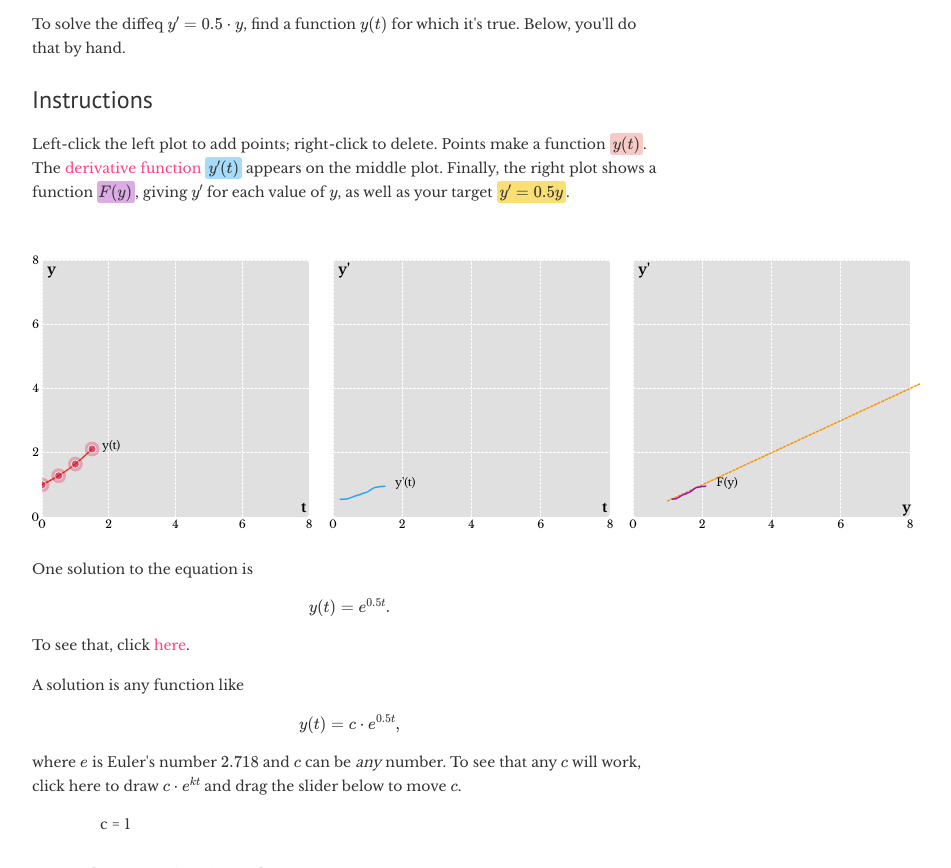
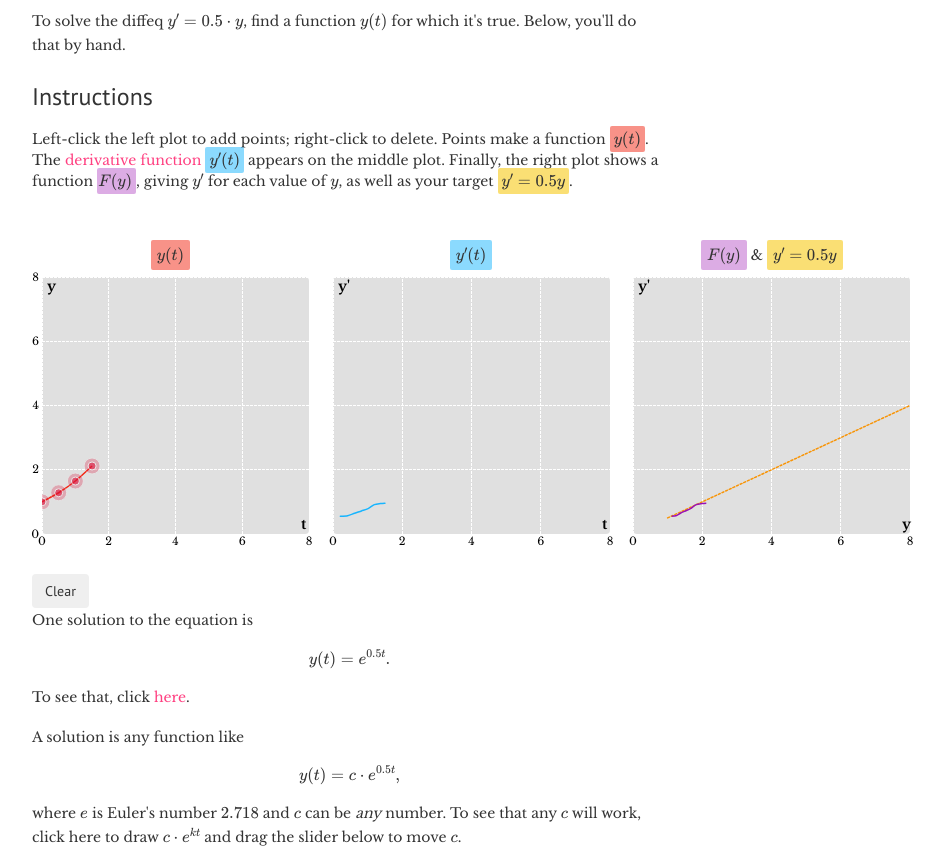
Before and after one commit to lewis500/diffold, a website: page index.html in a window 1280 px wide. Shown: the part 1704-2572 px from the top of the page, without its empty margins (53-1004 px from the left). Drawn offline with nearby package versions, Linux system fonts and the light colour scheme; some packages are replaced by stand-ins of ours.

Commit message:
added titles. fixed margins.

```diff
--- a/index.html
+++ b/index.html
@@ -13,7 +13,6 @@
 <script src="bower_components/lodash/lodash.min.js"></script>
 <script src='bower_components/nouislider/distribute/jquery.nouislider.all.min.js'></script>
 <link href='bower_components/nouislider/distribute/jquery.nouislider.pips.min.css'></link>
-<!-- <link href='bower_components/nouislider/distribute/jquery.nouislider.min.css'></link> -->
 
 <script type="text/x-mathjax-config">
   MathJax.Hub.Config({ tex2jax: { inlineMath: [['$','$'], ['\\(','\\)']], skipTags: ["script","noscript","style","textarea","code"] } });
@@ -48,7 +47,7 @@
     <p>You're probably used to regular old equations like $ t^2 +t = 2 $. Here, "solving the equation" means finding numbers that make the statement true. Below, change $ t $ until it's true that $ t^2 + t = 2 $.</p>
   </div>
   <div class='clearfix'></div>
-  <div class='col-xs-4 shadow-z-1'>
+  <div class='col-xs-4 shadow-z-1 plot'>
     <div quad-fun-der></div>
   </div>
   <div class='clearfix'></div>
@@ -65,8 +64,8 @@
     <p>It says, "The rate-of-change of $y$ is a multiple of $y$." Here is that fact plotted out for $k=.5$.</p>
   </div>
   <div class='clearfix'></div>
-  <div ng-controller="expCtrl as E" class='shadow-z-1 col-xs-4' style='padding: 20px;'>
-    <p class='jaxTitle' >$$y' = 0.5 \cdot y$$</p>
+  <div ng-controller="expCtrl as E" class='shadow-z-1 col-xs-4 plot' style='padding: 20px;'>
+    <p class='jaxTitle'>$$y' = 0.5 \cdot y$$</p>
     <div dy-der class='shadow-z-2' style='padding: 5px;'></div>
   </div>
   <div class='clearfix'></div>
@@ -74,18 +73,24 @@
   <div class='col-xs-7'>
     <p>To solve the diffeq $y' = 0.5 \cdot y$, find a function $y(t)$ for which it's true. Below, you'll do that by hand.</p>
     <h4>Instructions</h4>
-    <p>Left-click the left plot to add points; right-click to delete. Points make a function <span class="hi y">$y(t)$</span>. The <a href="http://en.wikipedia.org/wiki/Derivative#The_derivative_as_a_function">derivative function</a> <span class='hi yprime'>$y'(t)$</span> appears on the middle plot. Finally, the right plot shows a function <span class='hi F'>$F(y)$</span>, giving $y'$ for each value of $y$, as well as your target <span class='hi tar'>$y'=0.5y$</span>. </p>
+    <p style='line-height: 1.5em;'>Left-click the left plot to add points; right-click to delete. Points make a function <span class="hi y">$y(t)$</span>. The <a href="http://en.wikipedia.org/wiki/Derivative#The_derivative_as_a_function">derivative function</a> <span class='hi yprime'>$y'(t)$</span> appears on the middle plot. Finally, the right plot shows a function <span class='hi F'>$F(y)$</span>, giving $y'$ for each value of $y$, as well as your target <span class='hi tar'>$y'=0.5y$</span>. </p>
   </div>
   <div ng-controller="expCtrl as E">
+    <!--     <div class='row col-xs-10 shadow-z-1 expFun' style='padding: 20px;'>
+
+    </div> -->
     <div class='row col-xs-10 shadow-z-1 expFun' style='padding: 20px;'>
-      <div exp-fun-left class='shadow-z-2'></div>
-      <div exp-fun-middle class='shadow-z-2 noY'></div>
-      <div exp-fun-right class='shadow-z-2 noY'></div>
+
+      <div exp-fun-left class='shadow-z-2'> <p class='plotTitle'><span class="hi y">$y(t)$</span> </p></div>
+      <!-- <p class='jaxTitle'>$$y' = 0.5 \cdot y$$</p> -->
+      <div exp-fun-middle class='shadow-z-2 noY'><p class='plotTitle'><span class='hi yprime'>$y'(t)$</span></p></div>
+      <div exp-fun-right class='shadow-z-2 noY'><p class='plotTitle'><span class='hi F'>$F(y)$</span> &amp; <span class='hi tar'>$y'=0.5y$</span></p></div>
     </div>
     <div class='col-xs-7'>
-    <p>
-      One solution to the equation is $$y(t) = e^{0.5t}.$$ To see that, click <a ng-click="E.dots.giveAnswer()">here</a>.
-    </p>
+      <button class='btn btn-material-blue-500' ng-click='E.dots.clearDots()'>Clear</button>
+      <p>
+        One solution to the equation is $$y(t) = e^{0.5t}.$$ To see that, click <a ng-click="E.dots.giveAnswer()">here</a>.
+      </p>
       <p>
         A solution is any function like $$ y(t) = c \cdot e^{0.5 t},$$ where $e$ is Euler's number $2.718$ and $c$ can be <em>any</em> number. To see that any $c$ will work, click here to draw $c\cdot e^{kt}$ and drag the slider below to move $c$.
       </p>
@@ -95,7 +100,6 @@
       <br>
       <div slider-der slider ng-model="E.dots.C" min='.2' max='2' step='0.05' class='slider col-xs-5'></div>
 
-      <!-- <button class='btn btn-primary' ng-click='E.dots.clearDots()'>Show Answer</button> -->
     </div>
     <br>
     <div class='col-xs-7'>
--- a/js/controllers.js
+++ b/js/controllers.js
@@ -71,6 +71,12 @@ function expCtrl($scope, $timeout, $q) {
     array: [],
     newDatum: null,
     which: null,
+    clearDots: function() {
+      this.array = [];
+      fit.array = [];
+      $scope.$emit('addDot');
+      E.emitMove();
+    },
     addDot: function(v) {
       this.newDatum = Object.make(Dot).init(v)
       this.array.push(this.newDatum);
--- a/js/dy.js
+++ b/js/dy.js
@@ -42,8 +42,8 @@ function dyDer() {
 
   function link(scope, el, attr) {
     var E = scope.E;
-    var height = el[0].clientWidth - M.top - M.bottom;
     var width = el[0].clientWidth - M.left - M.right;
+    var height = width*0.6;
 
     var s = d3.select(el[0]).append("svg.dy")
       .attr("width", width + M.left + M.right)
@@ -118,7 +118,7 @@ function dyDer() {
 
     function widthResize() {
       width = el[0].clientWidth - M.left - M.right;
-      height = el[0].clientWidth - M.top - M.bottom;
+      height = width*0.75;
       s.attr('height', height + M.top + M.bottom);
       s.attr("width", width + M.left + M.right)
       y.range([height, 0]);
--- a/js/expLeft.js
+++ b/js/expLeft.js
@@ -18,7 +18,7 @@ function expFunLeft() {
     .domain([0, 8]);
 
   var line = d3.svg.line()
-    .interpolate('monotone')
+    .interpolate('cardinal',.5)
     .x(function(d) {
       return t(d.t);
     })
@@ -206,9 +206,9 @@ function expFunLeft() {
         this.funPath.datum(E.dots.array).attr('d', line2);
         var last = E.dots.array[E.dots.array.length - 1];
         if (!last) return;
-        this.label.translate([t(last.t), y(last.y)])
+        // this.label.translate([t(last.t), y(last.y)])
       },
-      label: main.append('g').append('text').text('y(t)').attr('x', 10)
+      // label: main.append('g').append('text').text('y(t)').attr('x', 10)
     };
 
     var bars = {
--- a/js/expMid.js
+++ b/js/expMid.js
@@ -93,9 +93,9 @@ function expFunMiddle() {
         this.derPath.transition('redraw').duration(75).ease('cubic-out').attr('d', line(E.fit.array));
         var last = E.fit.array[E.fit.array.length - 1];
         if(!last) return;
-        this.label.translate([t(last.t), y(last.dy)]);
+        // this.label.translate([t(last.t), y(last.dy)]);
       },
-      label: main.append('g').append('text').text("y'(t)").attr('x', 10)
+      // label: main.append('g').append('text').text("y'(t)").attr('x', 10)
     };
 
     var bars = {
--- a/js/expRight.js
+++ b/js/expRight.js
@@ -94,7 +94,17 @@ function expFunRight() {
         this.g.call(this.fun);
       }
     };
-    var main = svg.append('g.main').attr('clip-path', 'url(#clip)')
+
+    var clipPath = svg.append('defs')
+      .append('svg:clipPath')
+      .attr('id', 'clipPathRight')
+      .append('rect')
+      .attr({
+        width: width,
+        height: height
+      });
+
+    var main = svg.append('g.main').attr('clip-path', 'url(#clipPathRight)')
 
     var plot = {
       goalPath: main.append('path.goalPath'),
@@ -109,9 +119,9 @@ function expFunRight() {
         this.tran(this.diffPath).attr('d', line(E.fit.array));
         var last = E.fit.array[E.fit.array.length - 1];
         if (!last) return;
-        this.label.translate([Math.min(t(last.y), width - 30), Math.max(y(last.dy), 15)]);
+        // this.label.translate([Math.min(t(last.y), width - 30), Math.max(y(last.dy), 15)]);
       },
-      label: main.append('g').append('text').text('F(y)').attr('x', 10)
+      // label: main.append('g').append('text').text('F(y)').attr('x', 10)
     };
 
     var bars = {
--- a/js/quadFun.js
+++ b/js/quadFun.js
@@ -58,7 +58,7 @@ function quadFunDer() {
   function link(scope, el, attr, Q) {
     // var E = scope.E;
     var width = el[0].clientWidth - M.left - M.right;
-    var height = width * 0.4;
+    var height = width * 0.65;
 
     var s = d3.select(el[0]).append("svg.quad")
       .attr("width", width + M.left + M.right)
@@ -157,10 +157,12 @@ function quadFunDer() {
           x2: t(Q.dot.t)
         });
         this.tLabel.text(this.format(Q.dot.t)).translate([t(Q.dot.t),height ]);
+        this.yLabel.text(this.format(Q.dot.y)).translate([0,y(Q.dot.y) ]);
       },
       tLine: main.append('line.indicator'),
       yLine: main.append('line.indicator'),
-      tLabel: main.append('text.tValue').attr("dy","-.3em").attr('dx','.1em')
+      tLabel: main.append('text.tValue').attr("dy","-.3em").attr('dx','.1em'),
+      yLabel: main.append('text.yValue').attr("dx",".3em").attr('dy','-.2em')
     };
 
 
@@ -174,7 +176,7 @@ function quadFunDer() {
 
     function widthResize() {
       width = el[0].clientWidth - M.left - M.right;
-      height = width * 0.6;
+      height = width * 0.75;
       s.attr('height', height + M.top + M.bottom);
       s.attr('width', width + M.left + M.right);
       y.range([height, 0]);
--- a/style/main.css
+++ b/style/main.css
@@ -3,37 +3,51 @@ body {
   background-color: white;
   padding-top: 15px;
   padding-bottom: 35px;
+  line-height: 1.5em;
 }
-h1, h2, h3, h4, h5 {
+h1, h2, h3, h4, h5, button {
   font-family: 'PT Sans'
 }
-span.hi{
-  padding: 2px 3px 2px 3px;
-  border-radius: 3px;
+
+.plot{
+  margin: 2px 10px 12px 10px;
+}
+
+.plotTitle{
+  text-align: center;
+  margin: 15px 0px -10px 0px;
+}
+
+span.hi {
+  padding: 4px;
+  border-radius: 2px;
   /*color: white;*/
 }
-
-.jaxTitle div.MathJax_Display{
+.jaxTitle div.MathJax_Display {
   margin: 0px 0px 4px 0px;
+  text-align: center;
 }
-
 span.hi.y {
-  background-color: rgba(241, 169, 160, .6);
+  background-color: rgba(242, 38, 19, .5);
 }
 span.hi.F {
   padding-left: 1px;
   background-color: rgba(154, 18, 179, .35);
 }
 span.hi.yprime {
-  background-color: rgba(34, 167, 240, .4);
+  background-color: rgba(25, 181, 254, .5);
 }
 span.hi.tar {
   background-color: rgba(247, 202, 24, .6);
 }
+p.plotTitle span.hi{
+  padding: 6px;
+}
+
 strong {
   font-weight: 700;
 }
-path.triangle{
+path.triangle {
   stroke: black;
   fill: none;
   stroke-width: 2px;
@@ -44,9 +58,6 @@ text {
 }
 rect.block {
   fill: #EF4836;
-  /*stroke: #222;*/
-  /*stroke-width: 3;*/
-
   opacity: 0.9;
 }
 g.block {
@@ -91,7 +102,7 @@ rect.tBar {
   opacity: .7;
 }
 rect.dyBar {
-  fill: #22A7F0;
+  fill: #19B5FE;
   opacity: .7;
 }
 line.tLine {
@@ -101,32 +112,30 @@ line.tLine {
   stroke-width: 2px;
 }
 line.indicator {
-  stroke: #22A7F0;
+  stroke: #19B5FE;
   /*stroke-dasharray: 2, 4/*;*/
   /*stroke-linecap: round;*/
+
   stroke-width: 2px;
   opacity: .5;
 }
 line.dyLine {
-  stroke: #22A7F0;
+  stroke: #19B5FE;
   stroke-dasharray: 2, 4;
   stroke-linecap: round;
   stroke-width: 2px;
-
 }
-line.target{
+line.target {
   stroke-width: 2px;
   stroke: #999;
-  stroke-dasharray: 4,3;
+  stroke-dasharray: 4, 3;
   stroke-linecap: round;
 }
-
-line.target.highlighted{
+line.target.highlighted {
   stroke: #2ECC71;
   /*stroke-dasharray: none;*/
   /*opacity: .5;*/
 }
-
 line.yLine {
   stroke: #F22613;
   stroke-dasharray: 2, 4;
@@ -168,6 +177,7 @@ line.yLine {
   stroke-dasharray: 2, 2;
   stroke-width: 1px;
 }*/
+
 line, path {
   fill: none;
   pointer-events: none;
@@ -185,7 +195,7 @@ line, path {
   pointer-events: none;
 }
 .derPath {
-  stroke: #22A7F0;
+  stroke: #19B5FE;
   stroke-width: 1.5px;
   /*stroke-dasharray: 2,2;*/
 
@@ -228,20 +238,20 @@ text.label {
   font-size: 14px;
   font-weight: 700;
 }
-text.tValue{
+text.tValue, text.yValue {
   text-anchor: left;
-  dx: 1em;
-  dy: -.25em;
+  /*dx: 1em;*/
+  /*dy: -.25em;*/
 }
-
 .noY .y.axis text {
   opacity: 0;
 }
-
-circle.selector{
+circle.selector {
   opacity: 0.4;
 }
-
+text{
+  pointer-events: none;
+}
 /*.invisible{
   opacity: 0;
 }*/
```
Also changed, not shown: 1 other file.
